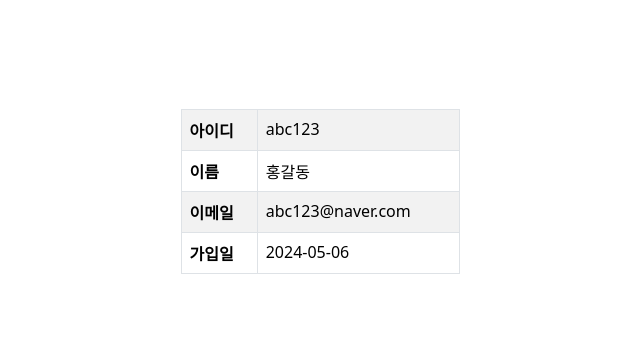
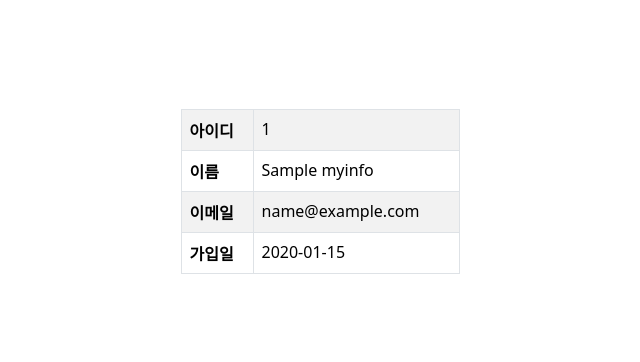
Before and after one commit to evollivia/semiprojectv1b, a FastAPI app: template views/templates/member/myinfo.html in a window 1280 px wide. Shown: the part 268-630 px from the top of the page, without its empty margins (320-960 px from the left). Run offline with FastAPI, Linux system fonts and the light colour scheme; the template is opened without the code that fills it: most values are stand-ins (such as "Sample title", 1, 10 or a date in 2020); parts of the project's set-up code (start-up, migrations or seed data) failed here and were passed over; some libraries are stand-ins or nearby versions.

Commit message:
아이디로 조회한 회원정보를 myinfo.html에 출력

```diff
--- a/views/templates/member/myinfo.html
+++ b/views/templates/member/myinfo.html
@@ -9,10 +9,12 @@
         <h2>회원정보</h2>
         <div class="d-flex justify-content-center align-items-center" style="height: 65vh">
         <table class="table w-25 table-bordered table-striped">
-            <tr><th>아이디</th><td id="userid">abc123</td></tr>
-            <tr><th>이름</th><td id="name">홍갈동</td></tr>
-            <tr><th>이메일</th><td id="email">abc123@naver.com</td></tr>
-            <tr><th>가입일</th><td id="rdate">2024-05-06</td></tr>
+            {% for m in myinfo%}
+            <tr><th>아이디</th><td id="userid">{{ m.userid }}</td></tr>
+            <tr><th>이름</th><td id="name">{{ m.name }}</td></tr>
+            <tr><th>이메일</th><td id="email">{{ m.email }}</td></tr>
+            <tr><th>가입일</th><td id="rdate">{{ m.regdate.strftime('%Y-%m-%d %H:%M:%S') }}</td></tr>
+            {% endfor %}
         </table>
         </div>
     </main>
```
Also changed, not shown: app/routes/member.py (+6 -2 lines), app/service/member.py (+12 -0 lines).
